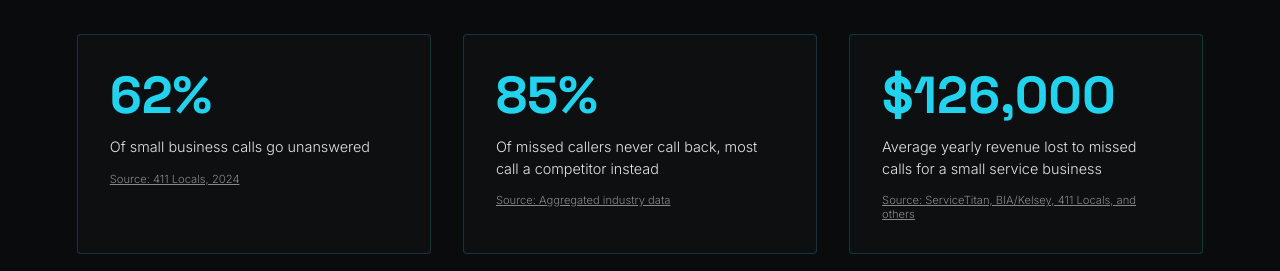
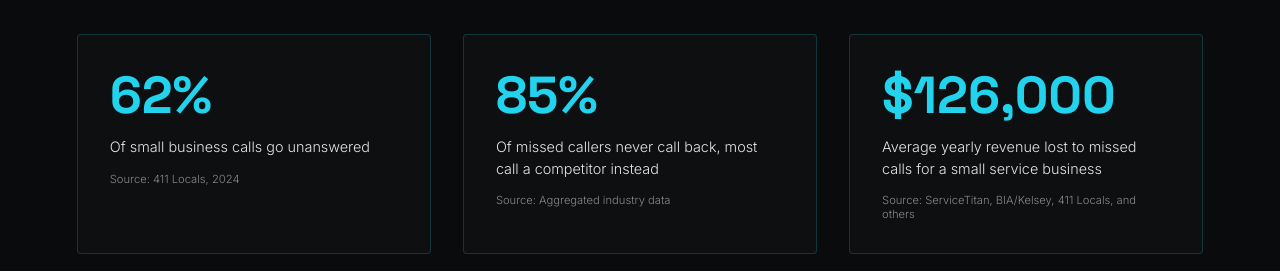
Before and after one commit to Eava-Dev/Eava-website, a Next.js app: page / in a window 1280 px wide. Shown: the part 7531-7802 px from the top of the page. Built offline with nearby package versions, Linux system fonts and the light colour scheme.

Commit message:
Make source citations plain text instead of links

```diff
--- a/app/components/MissedCallCostSection.tsx
+++ b/app/components/MissedCallCostSection.tsx
@@ -7,19 +7,16 @@ const stats = [
     number: "62%",
     label: "Of small business calls go unanswered",
     sourceText: "Source: 411 Locals, 2024",
-    sourceUrl: "https://schedulingkit.com/statistics/missed-call-statistics",
   },
   {
     number: "85%",
     label: "Of missed callers never call back, most call a competitor instead",
     sourceText: "Source: Aggregated industry data",
-    sourceUrl: "https://schedulingkit.com/statistics/missed-call-statistics",
   },
   {
     number: "$126,000",
     label: "Average yearly revenue lost to missed calls for a small service business",
     sourceText: "Source: ServiceTitan, BIA/Kelsey, 411 Locals, and others",
-    sourceUrl: "https://dialfyne.com/missed-call-statistics",
   },
 ];
 
@@ -87,22 +84,17 @@ export default function MissedCallCostSection() {
               >
                 {s.label}
               </p>
-              <a
-                href={s.sourceUrl}
-                target="_blank"
-                rel="noopener noreferrer"
+              <p
                 style={{
-                  display: "block",
                   fontFamily: "var(--font-inter)",
                   fontWeight: 300,
                   fontSize: "0.7rem",
                   color: "#888888",
-                  textDecoration: "underline",
                   marginTop: "0.85rem",
                 }}
               >
                 {s.sourceText}
-              </a>
+              </p>
             </div>
           </FadeIn>
         ))}
```
